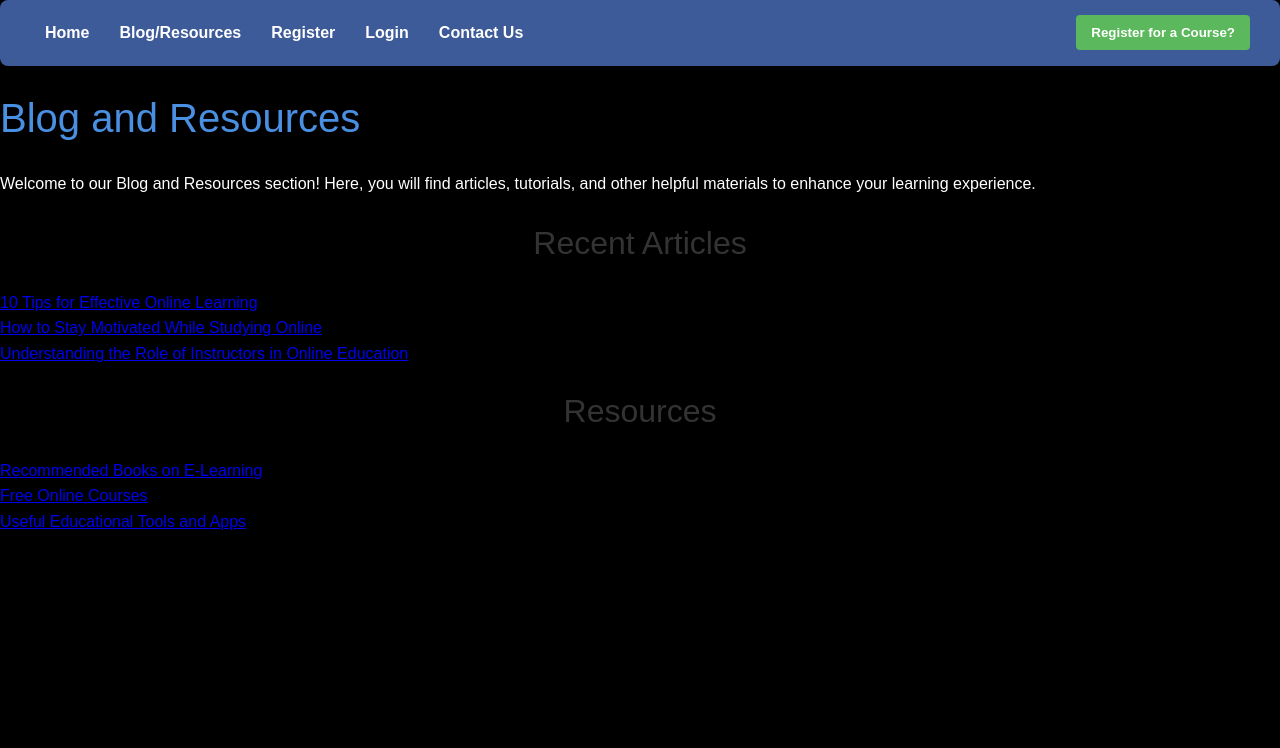
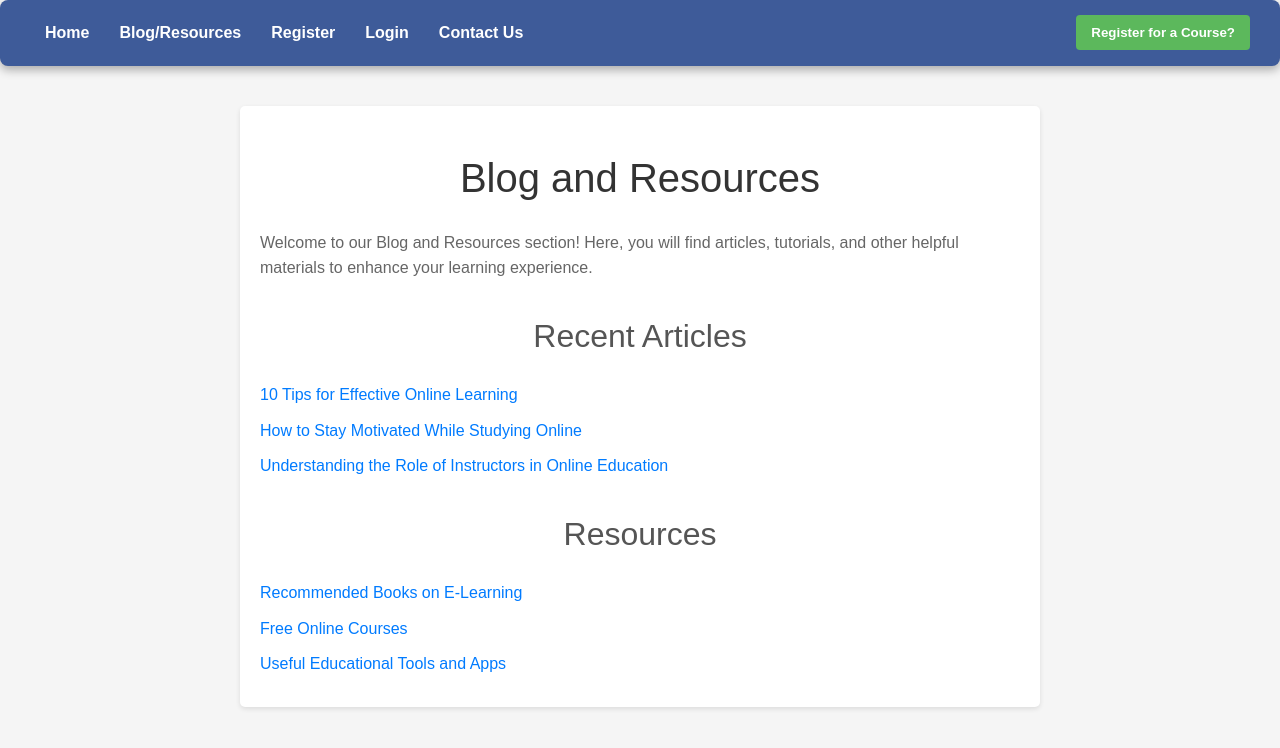
Before and after one commit to uzumakiyashwanth/lms-frontned1, a React (Create React App) app: page /blog in a window 1280 px wide. Shown: the top 748 px of the page. Built offline with nearby package versions, Linux system fonts and the light colour scheme.

Commit message:
new css updates

```diff
--- a/src/Page.css
+++ b/src/Page.css
@@ -1,9 +1,11 @@
 .page-container,
+
+
 .form-container {
-    max-width: 800px;
-    margin: 20px auto;
+    max-width: 400px;
+    margin: 40px auto;
     padding: 20px;
-    background: white;
+    background: rgb(124, 121, 121);
     border-radius: 8px;
     box-shadow: 0 4px 10px rgba(0, 0, 0, 0.1);
 }
--- /dev/null
+++ b/src/pages/BlogResources.css
@@ -0,0 +1,55 @@
+/* BlogResources.css */
+
+body {
+    background-color: #f5f5f5; /* Light gray background */
+    font-family: Arial, sans-serif; /* Basic font for readability */
+}
+
+/* Blog Resources container styling */
+.blog-resources {
+    max-width: 800px; /* Limit the width of the blog section */
+    margin: 40px auto; /* Center the section with margin */
+    padding: 20px; /* Inner padding for the container */
+    background-color: white; /* White background for the content */
+    border-radius: 5px; /* Rounded corners for the box */
+    box-shadow: 0 2px 5px rgba(0, 0, 0, 0.1); /* Subtle shadow effect */
+}
+
+/* Heading styles */
+.blog-resources h1 {
+    text-align: center; /* Center the main heading */
+    color: #333; /* Dark gray color for headings */
+}
+
+.blog-resources h2 {
+    margin-top: 30px; /* Space above secondary headings */
+    color: #555; /* Medium gray color for secondary headings */
+}
+
+/* Paragraph styling */
+.blog-resources p {
+    line-height: 1.6; /* Improve readability with line height */
+    color: #666; /* Light gray color for paragraph text */
+}
+
+/* List styling */
+.blog-resources ul {
+    list-style-type: none; /* Remove bullet points */
+    padding: 0; /* Remove padding */
+}
+
+/* List item styling */
+.blog-resources li {
+    margin-bottom: 10px; /* Space between list items */
+}
+
+/* Link styling */
+.blog-resources a {
+    text-decoration: none; /* Remove underline from links */
+    color: #007bff; /* Blue color for links */
+}
+
+.blog-resources a:hover {
+    text-decoration: underline; /* Underline on hover for links */
+    color: #0056b3; /* Darker blue color on hover */
+}
--- a/src/pages/BlogResources.js
+++ b/src/pages/BlogResources.js
@@ -1,5 +1,5 @@
 import React from "react";
-import '../App.css'; // Optional: Adjust according to your styling needs
+import './BlogResources.css';
 import MainNavbar from "../components/MainNavbar";
 
 const BlogResources = () => {
--- a/src/pages/HomePage.css
+++ b/src/pages/HomePage.css
@@ -86,6 +86,7 @@ body {
 /* Course Cards Styling */
 .course-cards-section {
     padding: 50px 20px;
+    background-color:black ;
 }
 
 .course-cards {
--- a/src/pages/HomePage.js
+++ b/src/pages/HomePage.js
@@ -106,11 +106,11 @@ const HomePage = () => {
                 <div className="testimonials">
                     <div className="testimonial">
                         <p>"The LMS has helped me track my progress and manage my learning much better!"</p>
-                        <h4>- Jane Doe, Student</h4>
+                        <h4>- Anirudh, Student</h4>
                     </div>
                     <div className="testimonial">
                         <p>"Creating courses and interacting with students has never been easier!"</p>
-                        <h4>- John Smith, Instructor</h4>
+                        <h4>- S.S Thaman, Instructor</h4>
                     </div>
                 </div>
             </div>
--- a/src/pages/Login.js
+++ b/src/pages/Login.js
@@ -1,5 +1,5 @@
 import React, { useState } from "react";
-import AuthService from "../services/AuthService";
+
 import { useNavigate } from "react-router-dom";
 import MainNavbar from "../components/MainNavbar";
 import '../Page.css';
```
